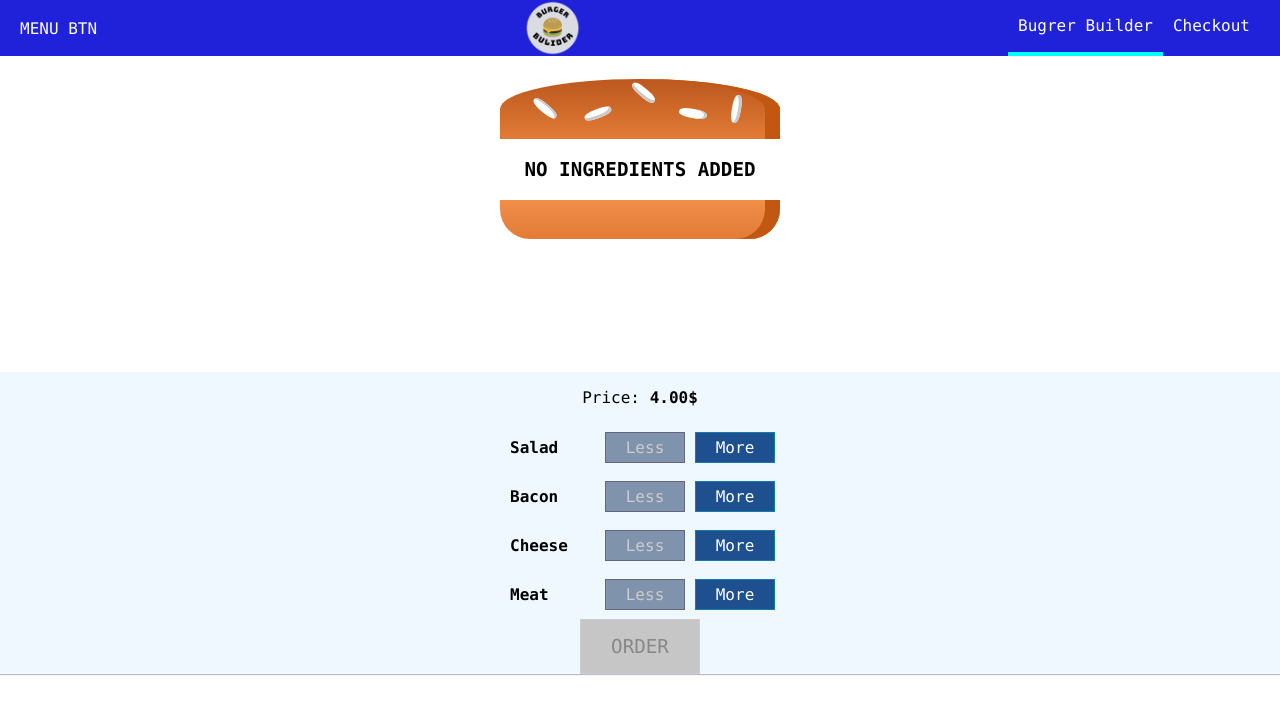
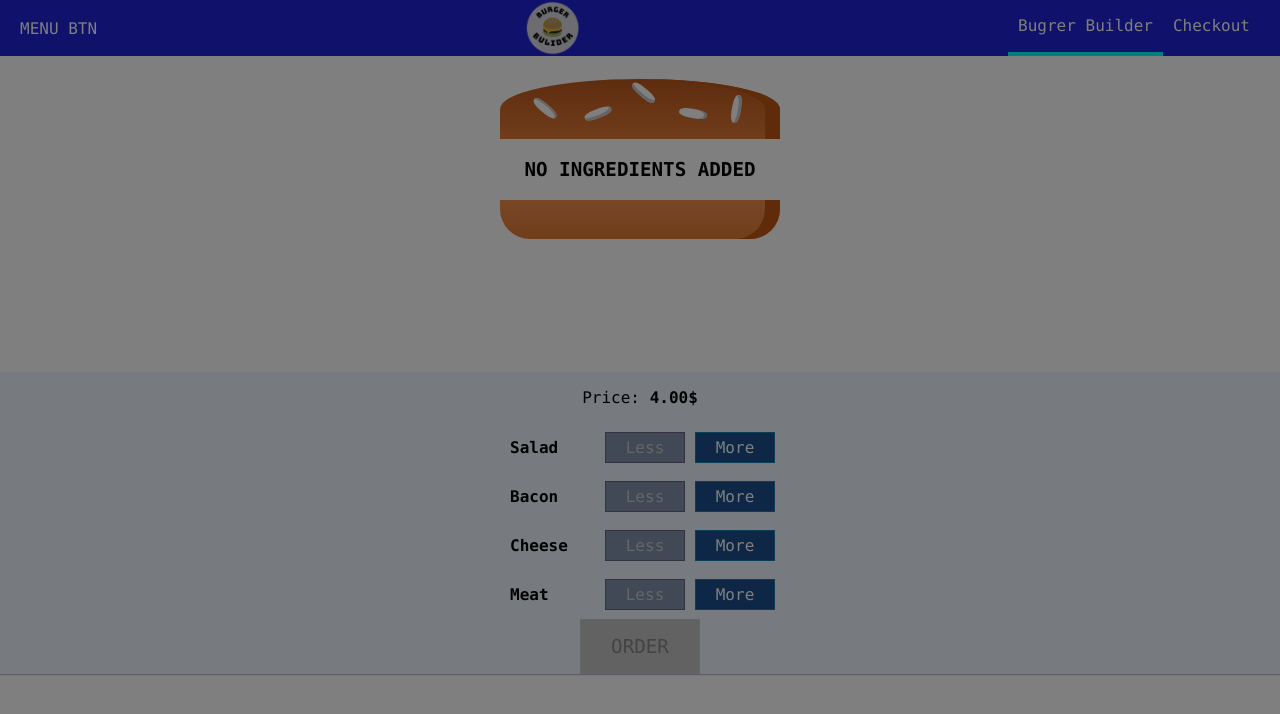
Before and after one commit to kombuchamp/BurgerBuilderReact, a React app: page / in a window 1280 px wide. Shown: the top 714 px of the page. Built offline with nearby package versions, Linux system fonts and the light colour scheme.

Commit message:
Handle drawer closing

```diff
--- a/src/components/Layout/Layout.js
+++ b/src/components/Layout/Layout.js
@@ -1,14 +1,26 @@
-import React from 'react';
+import React, { Component } from 'react';
 import Toolbar from '../Navigation/Toolbar/Toolbar';
 import styles from './Layout.module.css';
 import SideDrawer from '../Navigation/SideDrawer/SideDrawer';
 
-const Layout = props => (
-    <>
-        <Toolbar />
-        <SideDrawer />
-        <main className={styles.Content}>{props.children}</main>
-    </>
-);
+class Layout extends Component {
+    state = {
+        isSideDrawerOpen: true,
+    };
+
+    sideDrawerClosedHandler = () => {
+        this.setState({ isSideDrawerOpen: false });
+    };
+
+    render() {
+        return (
+            <>
+                <Toolbar />
+                <SideDrawer isOpen={this.state.isSideDrawerOpen} close={this.sideDrawerClosedHandler} />
+                <main className={styles.Content}>{this.props.children}</main>
+            </>
+        );
+    }
+}
 
 export default Layout;
--- a/src/components/Navigation/SideDrawer/SideDrawer.js
+++ b/src/components/Navigation/SideDrawer/SideDrawer.js
@@ -2,10 +2,15 @@ import React from 'react';
 import NavigationItems from '../NavigationItems/NavigationItems';
 import Logo from '../../Logo/Logo';
 import styles from './SideDrawer.module.css';
+import Backdrop from '../../UI/Backdrop/Backdrop';
 
 const SideDrawer = props => {
+    const classes = [styles.SideDrawer, props.isOpen ? styles.Open : styles.Close].join(' ');
+
     return (
-        <div className={styles.SideDrawer}>
+        <>
+            <Backdrop isOpen={props.isOpen} onClick={props.close} />
+            <div className={classes}>
                 <div className={styles.Logo}>
                     <Logo />
                 </div>
@@ -13,6 +18,7 @@ const SideDrawer = props => {
                     <NavigationItems />
                 </nav>
             </div>
+        </>
     );
 };
 
```
Lines whose indentation alone changed are shown as unchanged.
